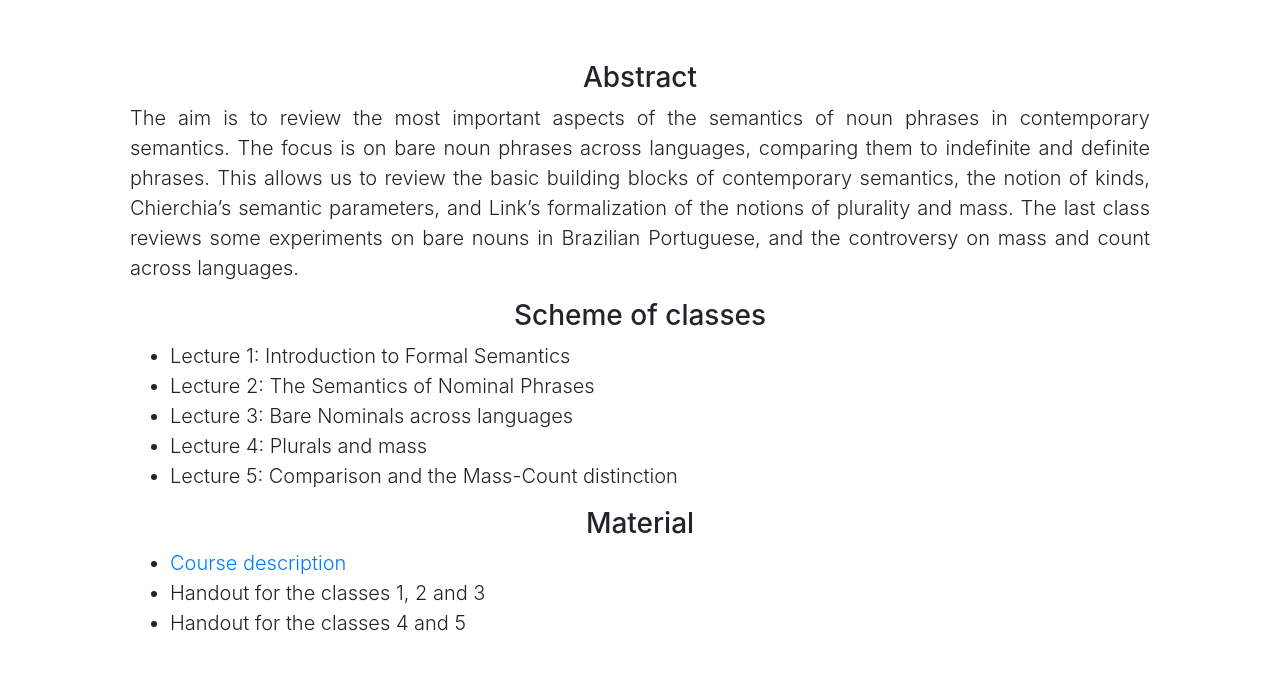
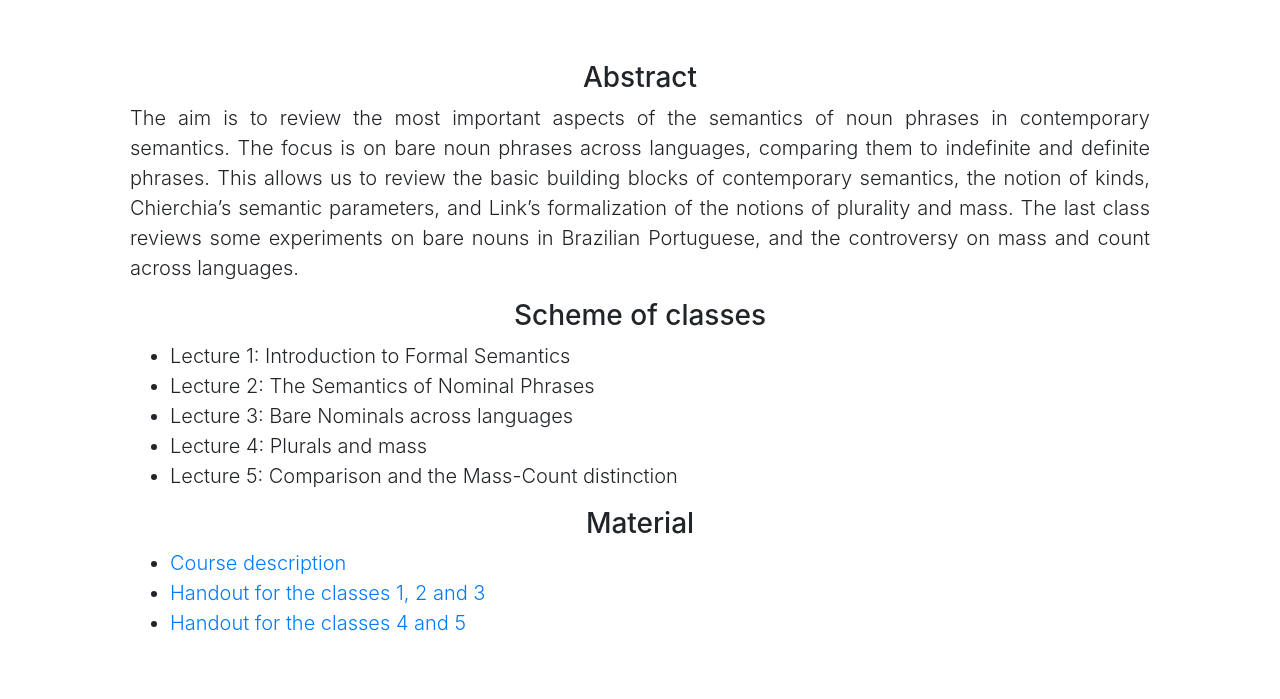
Before and after one commit to Escuela-Linguistica-de-Buenos-Aires/escuela-linguistica-de-buenos-aires.github.io, a plain HTML site: page pages/courses2019-PiresdeOliveira.html in a window 1280 px wide. Shown: the part 217-916 px from the top of the page. Drawn offline with nearby package versions, Linux system fonts and the light colour scheme.

Commit message:
Robertas course material and elba 2019 program updated

```diff
--- a/pages/courses2019-PiresdeOliveira.html
+++ b/pages/courses2019-PiresdeOliveira.html
@@ -85,8 +85,8 @@
   <dt><h3>Material</h3></dt>
   <dd><ul class="lead">
 		<li align="justify"><a href="../files/2019-coursedescript-PiresdeOliveira.pdf">Course description</a></li>
-		<li align="justify">Handout for the classes 1, 2 and 3</li>
-		<li align="justify">Handout for the classes 4 and 5</li>
+		<li align="justify"><a href="../files/2019-courses-PiresdeOliveira-handout1.pdf">Handout for the classes 1, 2 and 3</a></li>
+		<li align="justify"><a href="../files/2019-courses-PiresdeOliveira-handout2.pdf">Handout for the classes 4 and 5</a></li>
 </ul></dd>
 
 </dl>
```
Also changed, not shown: pages/past-editions.html (+1 -1 lines), 3 other files.
